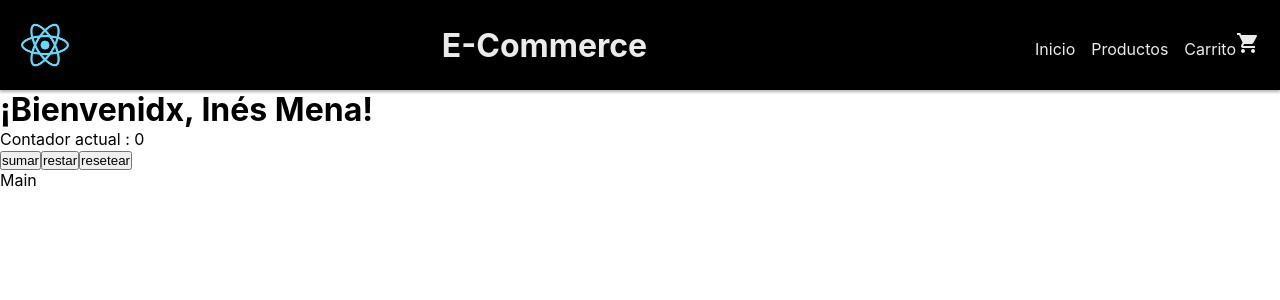
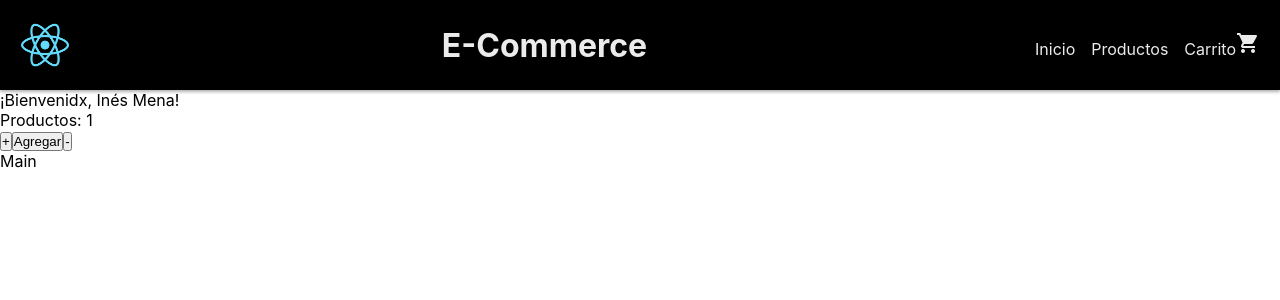
Before and after one commit to aggniesa/ReactJS, a React (Create React App) app: page / in a window 1280 px wide. Shown: the top 300 px of the page. Built offline with nearby package versions, Linux system fonts and the light colour scheme.

Commit message:
Desafío: Contador con botón

```diff
--- a/package.json
+++ b/package.json
@@ -9,6 +9,7 @@
     "react": "^17.0.2",
     "react-dom": "^17.0.2",
     "react-scripts": "4.0.3",
+    "react-toastify": "^8.1.0",
     "sass": "^1.44.0",
     "web-vitals": "^1.1.2"
   },
--- a/src/App.js
+++ b/src/App.js
@@ -1,5 +1,4 @@
 import './app.scss';
-
 
 //Componentes
 import Navbar from "./Componentes/navbar/Navbar";
@@ -14,14 +13,11 @@ function App () {
     {href:"#", name:"Carrito"},
 
   ]
-  const foo = () => {
-    console.log("Foo");
-  }
 
   return (
     <>
-      <Navbar nombre={"E-Commerce"} links={links} foo={foo}/>
-      <ItemListContainer nombreUsuario={"Inés"} apellido={"Mena"}/>
+      <Navbar nombre={"E-Commerce"} links={links}/>
+      <ItemListContainer greeting={"Bienvenidx"} nombreUsuario={"Inés"} apellido={"Mena"}/>
       <main>Main</main>
 
     </>
--- a/src/Componentes/ItemCount.js
+++ b/src/Componentes/ItemCount.js
@@ -1,31 +1,32 @@
 import { useState } from 'react';
 
 function ItemCount ({stock, initial, onAdd}) {
-    //desarrollar lógica para que el contador nunca supere el stock
-    const [contador, setContador] = useState (0);
-    console.log ();
+
+  const [contador, setContador] = useState (initial);
 
     const sumar = () => {
-        //if contador > stock; etc etc.
-        setContador(contador + 1);
+        if (contador < stock){
+          setContador(contador + 1);
+        }
+      }
 
-        //else alert(no se puede)
-        //onAdd es una función a crear en ItemListContainer
-        //pasar parámetro a onAdd
+      const restar = () => {
+        if (contador > initial) {
+          setContador(contador - 1);
+        }
       }
-      const restar = () => {
-        setContador(contador - 1);
-      }
-      const reset = () => {
-        setContador(0);
-      }
+
     return (
-        <>
-        <p> Contador actual : {contador}</p>
-          <button onClick={sumar}>sumar</button>
-          <button onClick={restar}>restar</button>
-          <button onClick={reset}>resetear</button>
-        </>
+
+        <div className="contador">
+
+          <p> Productos: {contador}</p>
+          <button onClick={sumar}>+</button>
+          <button onClick={() => onAdd(contador)}>Agregar</button>
+          <button onClick={restar}>-</button>
+
+        </div>
+
     )
 }
 
--- a/src/Componentes/ItemListContainer.js
+++ b/src/Componentes/ItemListContainer.js
@@ -1,17 +1,19 @@
 import React from 'react';
-import ItemCount from "./ItemCount.js"
+import ItemCount from "./ItemCount";
 
-const ItemListContainer = (props) => {
-    const {nombreUsuario, apellido} = props;
+const ItemListContainer = ({greeting, nombreUsuario, apellido}) => {
+
+    let onAdd = (contador) => {
+        console.log("Agregaste " + contador + "productos");
+    }
+    //const {greeting, nombreUsuario, apellido} = props;
     return (
-        <>
+
         <div>
-            {
-                <h1 className="greeting">¡Bienvenidx, {nombreUsuario} {apellido}!</h1>
-            }
+            <p>¡{greeting}, {nombreUsuario} {apellido}!</p>
+            <ItemCount stock={7} initial={1} onAdd={onAdd}/>
         </div>
-        <ItemCount stock={15} initial={0}/>
-        </>
+
     )
 }
 
--- a/src/Componentes/navbar/Navbar.js
+++ b/src/Componentes/navbar/Navbar.js
@@ -1,7 +1,8 @@
 import React from "react";
 import "./navbar.scss";
+import CartWidget from "../CartWidget.js"
 
-const Navbar = ({nombre, links, foo}) => {
+function Navbar ({nombre, links}) {
 
     return (
         <header id="main-header" className="header">
@@ -12,7 +13,8 @@ const Navbar = ({nombre, links, foo}) => {
                 {links.map((elemento,indice)=>{
                     return <a key={elemento.name} href={elemento.href}>{elemento.name}</a>
                 })}
-                <span onClick={foo} className="material-icons">
+                <CartWidget />
+                <span className="material-icons">
                     shopping_cart
                 </span>
             </nav>
```
Also changed, not shown: src/Componentes/CartWidget.js (+12 -0 lines), 1 other file (tests, documents, lock files or other folders).
